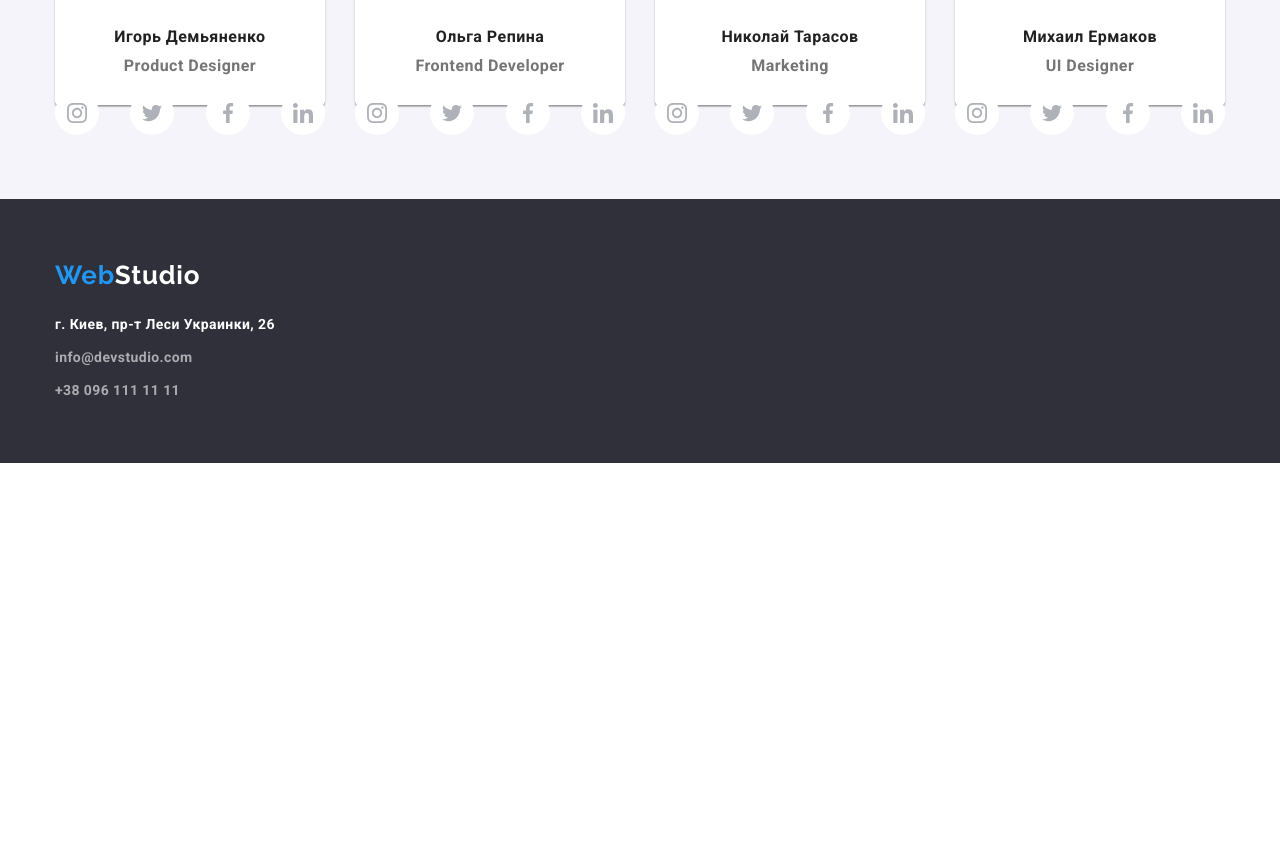
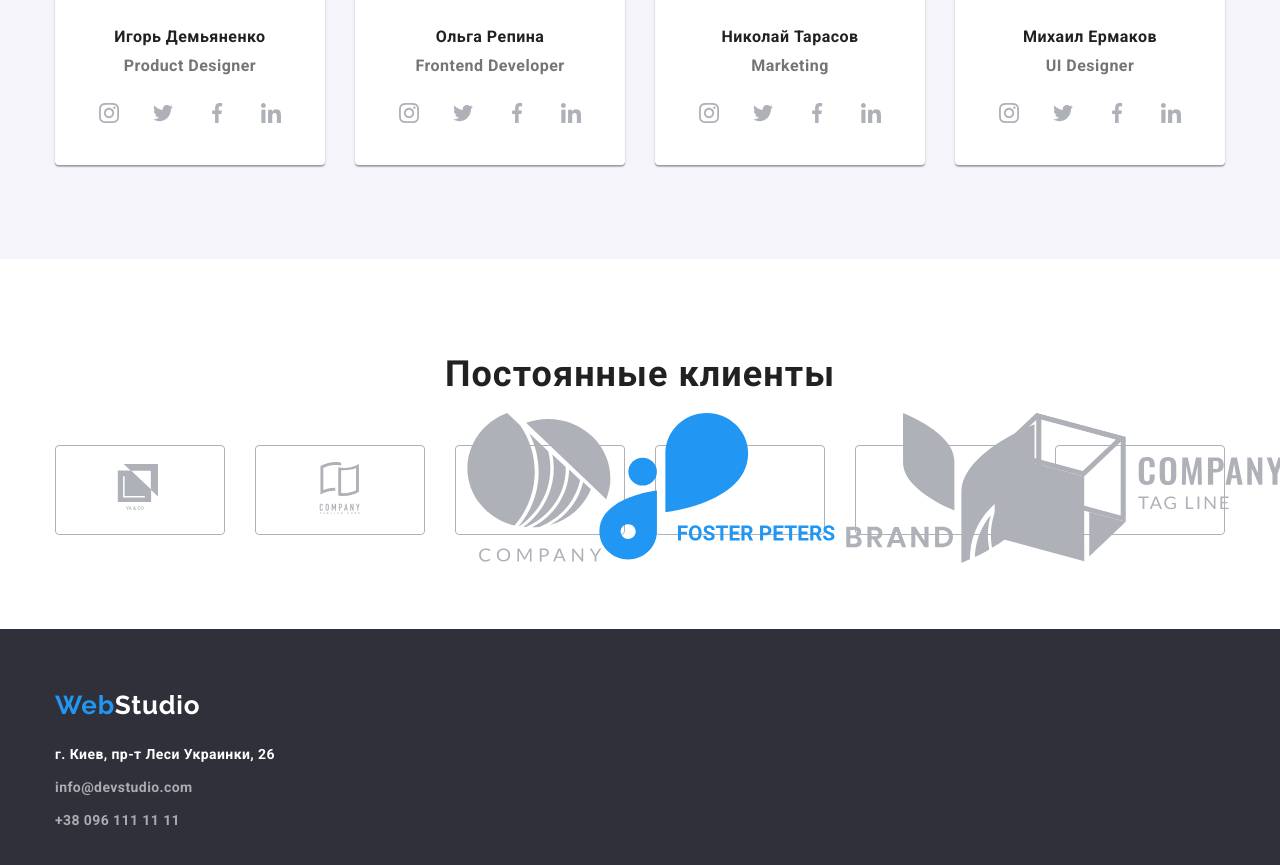
Before and after one commit to tomenko/goit-markup-hw-04, a plain HTML site: page index.html in a window 1280 px wide. Shown: the part 2037-2902 px from the top of the page. Before the commit the page ends 2500 px from the top, so only its background shows below. Drawn offline with nearby package versions, Linux system fonts and the light colour scheme.

Commit message:
меняю размери иконок

```diff
--- a/CSS/styles.css
+++ b/CSS/styles.css
@@ -342,7 +342,6 @@ img {
 
 .team-list-item {
   width: 270px;
-  height: 368px;
   background: #ffffff;
   box-shadow: 0px 1px 3px rgba(0, 0, 0, 0.12), 0px 1px 1px rgba(0, 0, 0, 0.14), 0px 2px 1px rgba(0, 0, 0, 0.2);
   border-radius: 0px 0px 4px 4px;
@@ -369,13 +368,16 @@ img {
 
 .social-list {
   display: flex;
+  width: 206px;
   justify-content: space-between;
-  padding-bottom: 30px;
+  margin-left: auto;
+  margin-right: auto;
 }
 
 .social-list-svg {
   width: 20px;
   height: 20px;
+  fill: #afb1b8;
 }
 
 .social-list-link {
@@ -393,11 +395,52 @@ img {
   background-color: var(--accent-color);
 }
 
-.social-list-link:hover .social-list-svg .social-list-link:focus .social-list-svg {
+.social-list-link:hover .social-list-svg,
+.social-list-link:focus .social-list-svg {
   fill: #ffffff;
 }
 
 /*===============end our-team===============*/
+
+/*===============client===============*/
+
+.section-client {
+  padding: 94px 0;
+}
+
+.client-title {
+  margin-bottom: 50px;
+  font-weight: 700;
+  font-size: 36px;
+  line-height: 1.167;
+  text-align: center;
+  letter-spacing: 0.03em;
+  color: var(--title-color);
+}
+
+.client-list {
+  display: flex;
+  justify-content: space-between;
+}
+
+.client-lisi-tem {
+  display: flex;
+  height: 90px;
+  align-items: center;
+  justify-content: center;
+  width: calc((100% - 30px * 5) / 6);
+  border: 1px solid #afb1b8;
+  border-radius: 4px;
+}
+
+.client-link {
+}
+
+.client-svg {
+  fill: #afb1b8;
+}
+
+/*===============end client===============*/
 
 /*===============footer===============*/
 .footer {
--- a/index.html
+++ b/index.html
@@ -275,6 +275,56 @@
         </div>
       </section>
     </main>
+    <!--client-->
+    <section class="section-client">
+      <div class="container">
+        <h2 class="client-title">Постоянные клиенты</h2>
+        <ul class="client-list list">
+          <li class="client-lisi-tem">
+            <a href="" class="client-link link">
+              <svg class="client-svg" weight="44px" height="49px">
+                <use href="./images/sprite.svg#icon-logo-1"></use>
+              </svg>
+            </a>
+          </li>
+          <li class="client-lisi-tem">
+            <a href="" class="client-link">
+              <svg class="client-svg" weight="40px" height="52px">
+                <use href="./images/sprite.svg#icon-logo-2"></use>
+              </svg>
+            </a>
+          </li>
+          <li class="client-lisi-tem">
+            <a href="" class="client-link link">
+              <svg class="client-svg">
+                <use href="./images/sprite.svg#icon-logo-3"></use>
+              </svg>
+            </a>
+          </li>
+          <li class="client-lisi-tem">
+            <a href="" class="client-link link">
+              <svg class="client-svg">
+                <use href="./images/sprite.svg#icon-logo-4"></use>
+              </svg>
+            </a>
+          </li>
+          <li class="client-lisi-tem">
+            <a href="" class="client-link link">
+              <svg class="client-svg">
+                <use href="./images/sprite.svg#icon-logo-5"></use>
+              </svg>
+            </a>
+          </li>
+          <li class="client-lisi-tem">
+            <a href="" class="client-link link">
+              <svg class="client-svg">
+                <use href="./images/sprite.svg#icon-logo-6"></use>
+              </svg>
+            </a>
+          </li>
+        </ul>
+      </div>
+    </section>
     <!--footer-->
     <footer class="footer">
       <div class="container">
```
Also changed, not shown: images/sprite.svg.
